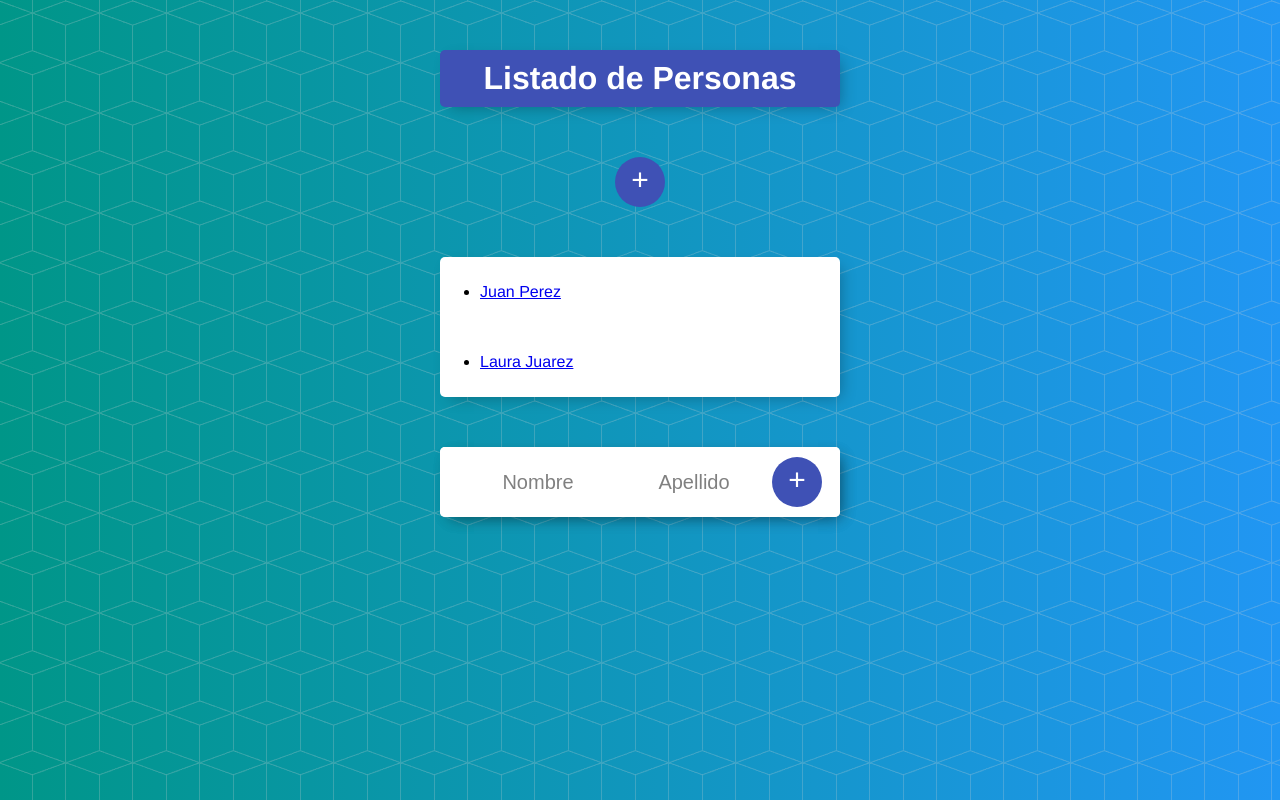
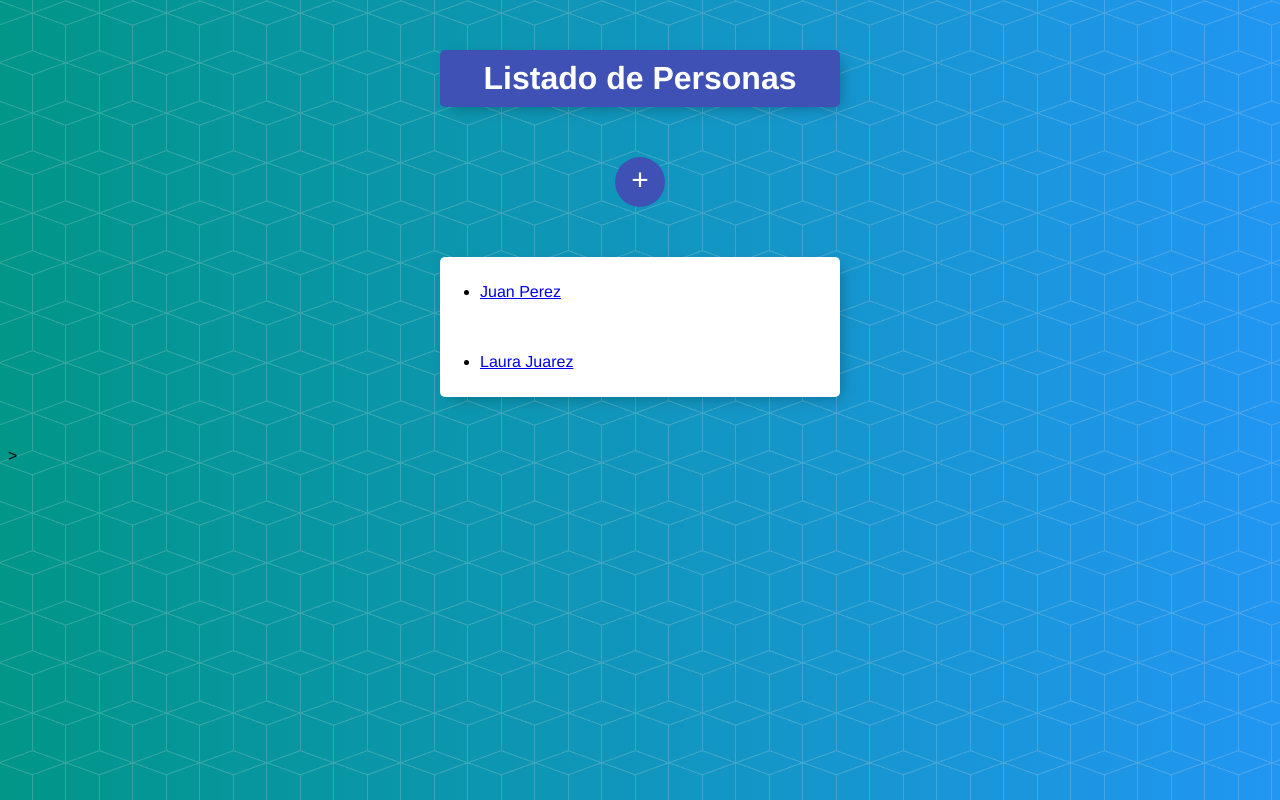
Before and after one commit to ivancostilla/angular-data-service, an Angular app: page / in a window 1280 px wide. Shown: the top 800 px of the page. Built offline with nearby package versions, Linux system fonts and the light colour scheme.

Commit message:
child routes, rutas hijas

```diff
--- a/src/app/personas/personas.component.html
+++ b/src/app/personas/personas.component.html
@@ -9,6 +9,4 @@
     >
   </app-persona>
   </div>
-  <div class="box">
-    <app-formulario></app-formulario>
-  </div>
+    <router-outlet></router-outlet>>
```
Also changed, not shown: src/app/app-routing.module.ts (+4 -3 lines).
